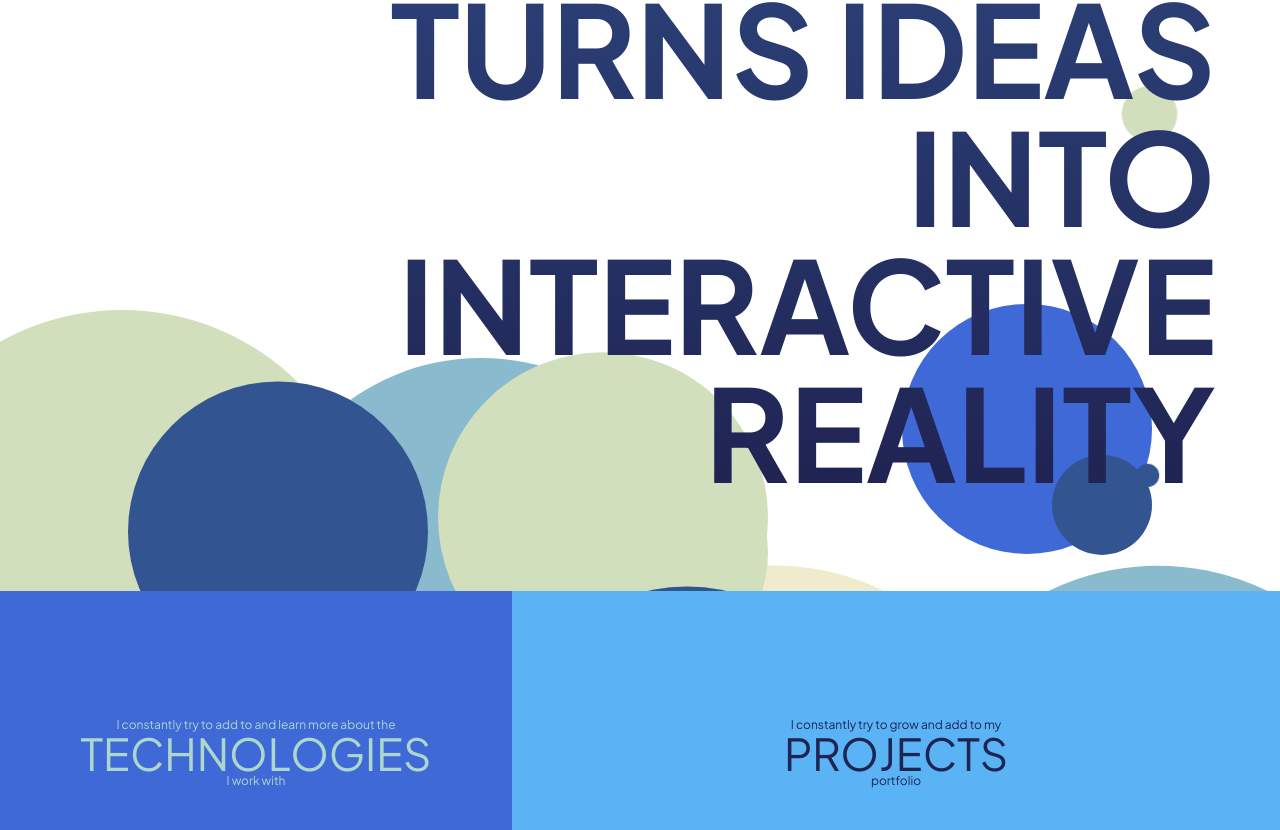
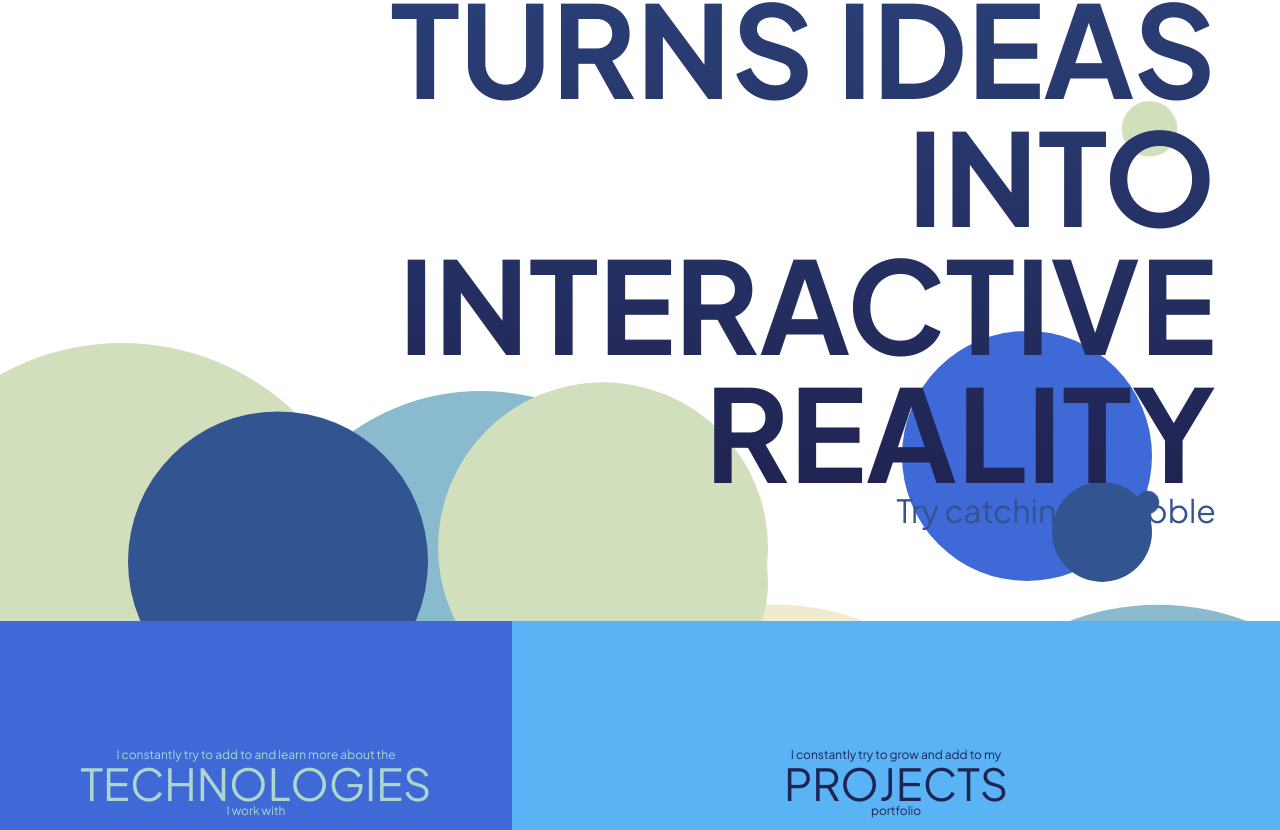
Before and after one commit to deejaneen/myportfoliov2, a Next.js app: page / in a window 1280 px wide. Shown: the part 593-1423 px from the top of the page. Built offline with nearby package versions, Linux system fonts and the light colour scheme.

Commit message:
Update Hero.tsx

```diff
--- a/src/components/Hero/Hero.tsx
+++ b/src/components/Hero/Hero.tsx
@@ -14,12 +14,15 @@ const Hero = () => {
           <Image src={pin} alt="pin" width={30} height={30} />
           <p className="location">Philippines</p>
         </div>
+        <div>
           <h1 className="header-1">
             A FRONTEND <br className="lg:block hidden" />
             DEVELOPER THAT <br className="lg:block hidden" />
             TURNS IDEAS INTO <br className="lg:block hidden" />
             INTERACTIVE REALITY
           </h1>
+          <p className="location">Try catching a bubble</p>
+        </div>
       </div>
       <div className="bubbles__container cursor-pointer">
         <Bubbles />
```
Lines whose indentation alone changed are shown as unchanged.
